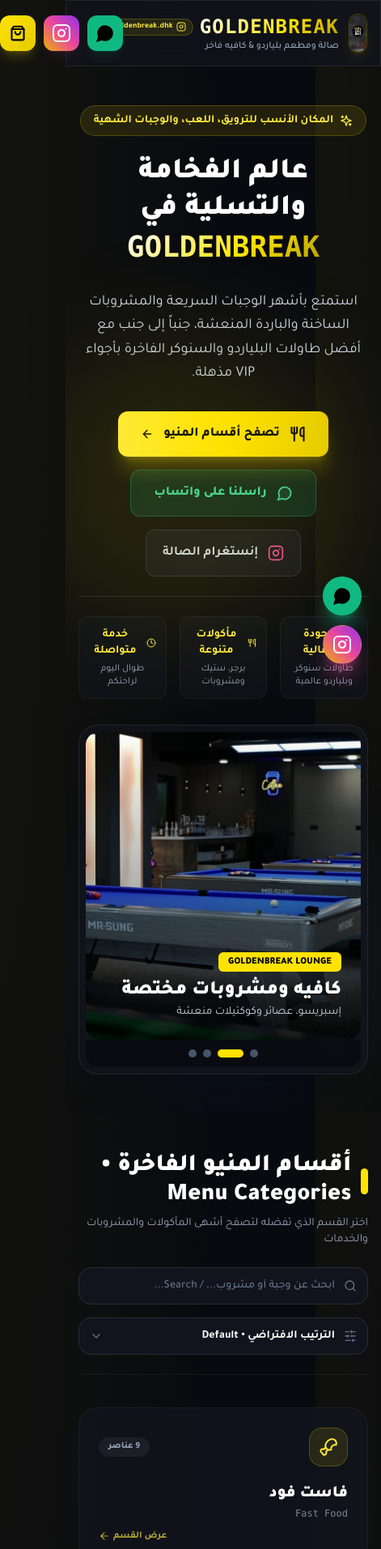
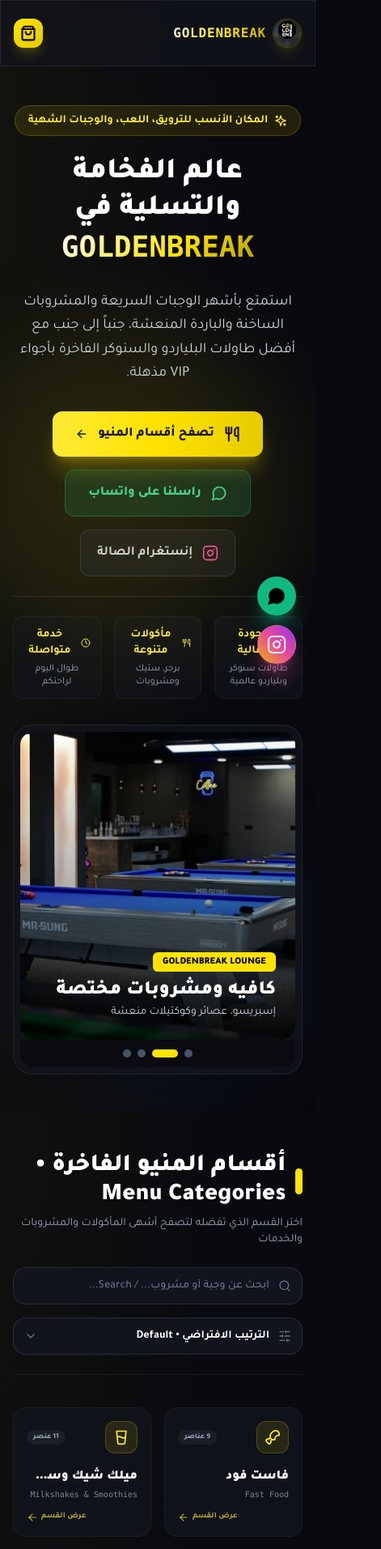
Before and after one commit to VeltrixTrade/GoldenBreak, a React (Vite) app: page / in a window 390 px wide. Shown: the top 1913 px of the page at 81% size, 471 px wide, since content can reach past the window. Built offline with nearby package versions, Linux system fonts and the light colour scheme.

Commit message:
style: optimize header and categories grid for mobile screen responsive view

```diff
--- a/src/App.jsx
+++ b/src/App.jsx
@@ -331,7 +331,7 @@
                   </div>
                 ) : (
                   /* Categories Card Grid */
-                  <div className="grid grid-cols-1 sm:grid-cols-2 md:grid-cols-3 lg:grid-cols-4 gap-6 font-sans">
+                  <div className="grid grid-cols-2 md:grid-cols-3 lg:grid-cols-4 gap-4 sm:gap-6 font-sans">
                     {sortedCategories.map((cat) => {
                       const IconComponent = CATEGORY_ICON_MAP[cat.icon] || Layers;
                       const itemCount = items.filter((item) => item.category === cat.id).length;
@@ -345,27 +345,27 @@
                             setSelectedCategory(cat.id);
                             window.scrollTo({ top: 0, behavior: 'smooth' });
                           }}
-                          className="group bg-dark-800/80 border border-white/5 hover:border-amber-500/40 hover:shadow-2xl hover:shadow-amber-500/5 rounded-3xl p-6 transition-all duration-300 flex flex-col justify-between h-48 cursor-pointer transform hover:-translate-y-1"
+                          className="group bg-dark-800/80 border border-white/5 hover:border-amber-500/40 hover:shadow-2xl hover:shadow-amber-500/5 rounded-2xl sm:rounded-3xl p-4 sm:p-6 transition-all duration-300 flex flex-col justify-between h-40 sm:h-48 cursor-pointer transform hover:-translate-y-1"
                         >
                           <div className="flex items-center justify-between">
-                            <div className="w-12 h-12 rounded-2xl bg-amber-500/10 border border-amber-500/20 flex items-center justify-center text-amber-400 group-hover:scale-110 group-hover:bg-amber-500 group-hover:text-black transition-all duration-300">
-                              <IconComponent className="w-6 h-6 stroke-[2]" />
+                            <div className="w-10 h-10 sm:w-12 sm:h-12 rounded-xl sm:rounded-2xl bg-amber-500/10 border border-amber-500/20 flex items-center justify-center text-amber-400 group-hover:scale-110 group-hover:bg-amber-500 group-hover:text-black transition-all duration-300 animate-transition">
+                              <IconComponent className="w-5 h-5 sm:w-6 sm:h-6 stroke-[2]" />
                             </div>
-                            <span className="text-[11px] font-extrabold px-3 py-1 rounded-full bg-white/5 text-slate-400 group-hover:bg-amber-500/10 group-hover:text-amber-400 transition-colors">
+                            <span className="text-[9px] sm:text-[11px] font-extrabold px-2 py-0.5 sm:px-3 sm:py-1 rounded-full bg-white/5 text-slate-400 group-hover:bg-amber-500/10 group-hover:text-amber-400 transition-colors">
                               {itemCount} {itemCount >= 11 ? 'عنصر' : 'عناصر'}
                             </span>
                           </div>
-                          <div className="mt-4">
-                            <h3 className="text-xl font-black text-white group-hover:text-amber-400 transition-colors">
+                          <div className="mt-2 sm:mt-4">
+                            <h3 className="text-base sm:text-xl font-black text-white group-hover:text-amber-400 transition-colors truncate">
                               {nameAr}
                             </h3>
                             {nameEn && (
-                              <p className="text-xs text-slate-400 font-mono font-medium mt-0.5 opacity-80">
+                              <p className="text-[10px] sm:text-xs text-slate-400 font-mono font-medium mt-0.5 opacity-80 truncate">
                                 {nameEn}
                               </p>
                             )}
                           </div>
-                          <div className="flex items-center justify-end text-xs text-amber-400/70 group-hover:text-amber-400 font-bold gap-1 mt-2">
+                          <div className="flex items-center justify-end text-[10px] sm:text-xs text-amber-400/70 group-hover:text-amber-400 font-bold gap-1 mt-1 sm:mt-2">
                             <span>عرض القسم</span>
                             <ArrowLeft className="w-3.5 h-3.5 transform group-hover:-translate-x-1 transition-transform" />
                           </div>
--- a/src/components/Navbar.jsx
+++ b/src/components/Navbar.jsx
@@ -21,15 +21,15 @@
       <div className="max-w-7xl mx-auto px-4 sm:px-6 lg:px-8 h-20 flex items-center justify-between">
 
         {/* Logo & Brand (Secret Triple-Click to open Admin) */}
-        <div className="flex items-center gap-3 cursor-pointer select-none group" onClick={handleLogoClick} title="GOLDENBREAK @goldenbreak.dhk">
+        <div className="flex items-center gap-2 sm:gap-3 cursor-pointer select-none group" onClick={handleLogoClick} title="GOLDENBREAK @goldenbreak.dhk">
           <img
             src="/logo.png"
             alt="GOLDENBREAK Logo"
-            className="w-12 h-12 rounded-full object-cover border border-amber-500/30 group-hover:scale-105 transition-transform duration-300 bg-black shadow-lg shadow-amber-500/10"
+            className="w-9 h-9 sm:w-12 sm:h-12 rounded-full object-cover border border-amber-500/30 group-hover:scale-105 transition-transform duration-300 bg-black shadow-lg shadow-amber-500/10"
           />
           <div>
-            <div className="flex items-center gap-2">
-              <span className="font-extrabold text-2xl tracking-wider gold-text-gradient font-mono">
+            <div className="flex items-center gap-1.5 sm:gap-2">
+              <span className="font-extrabold text-base sm:text-2xl tracking-wider gold-text-gradient font-mono">
                 GOLDENBREAK
               </span>
               <a
@@ -37,13 +37,13 @@
                 target="_blank"
                 rel="noopener noreferrer"
                 onClick={(e) => e.stopPropagation()}
-                className="bg-amber-500/10 hover:bg-amber-500/20 text-amber-400 text-[10px] px-2 py-0.5 rounded-full border border-amber-500/20 font-bold flex items-center gap-1 transition-all"
+                className="hidden sm:flex bg-amber-500/10 hover:bg-amber-500/20 text-amber-400 text-[10px] px-2 py-0.5 rounded-full border border-amber-500/20 font-bold items-center gap-1 transition-all"
               >
                 <Instagram className="w-3 h-3" />
                 <span>goldenbreak.dhk</span>
               </a>
             </div>
-            <p className="text-xs text-slate-400 font-medium">صالة ومطعم بلياردو & كافيه فاخر</p>
+            <p className="text-[10px] sm:text-xs text-slate-400 font-medium hidden sm:block">صالة ومطعم بلياردو & كافيه فاخر</p>
           </div>
         </div>
 
@@ -79,13 +79,13 @@
         </nav>
 
         {/* Actions */}
-        <div className="flex items-center gap-2.5">
+        <div className="flex items-center gap-1.5 sm:gap-2.5">
           {/* WhatsApp Direct Button */}
           <a
             href="https://wa.me/9647504596543"
             target="_blank"
             rel="noopener noreferrer"
-            className="flex items-center justify-center w-11 h-11 rounded-xl bg-emerald-500 text-black shadow-lg shadow-emerald-500/10 hover:bg-emerald-400 active:scale-95 transition-all"
+            className="hidden sm:flex items-center justify-center w-11 h-11 rounded-xl bg-emerald-500 text-black shadow-lg shadow-emerald-500/10 hover:bg-emerald-400 active:scale-95 transition-all"
             title="تواصل معنا عبر واتساب"
           >
             <MessageCircle className="w-5.5 h-5.5 fill-black stroke-[1.5]" />
@@ -96,7 +96,7 @@
             href="https://instagram.com/goldenbreak.dhk"
             target="_blank"
             rel="noopener noreferrer"
-            className="flex items-center justify-center w-11 h-11 rounded-xl bg-gradient-to-tr from-yellow-500 via-pink-500 to-purple-600 text-white shadow-lg shadow-pink-500/10 hover:brightness-110 active:scale-95 transition-all"
+            className="hidden sm:flex items-center justify-center w-11 h-11 rounded-xl bg-gradient-to-tr from-yellow-500 via-pink-500 to-purple-600 text-white shadow-lg shadow-pink-500/10 hover:brightness-110 active:scale-95 transition-all"
             title="حساب إنستغرام"
           >
             <Instagram className="w-5.5 h-5.5 stroke-[2]" />
@@ -105,7 +105,7 @@
           {/* Cart Button */}
           <button
             onClick={onOpenCart}
-            className="relative flex items-center justify-center w-11 h-11 rounded-xl bg-gradient-to-br from-amber-500 to-amber-600 text-black font-bold shadow-lg shadow-amber-500/20 hover:brightness-110 active:scale-95 transition-all"
+            className="relative flex items-center justify-center w-9 h-9 sm:w-11 sm:h-11 rounded-xl bg-gradient-to-br from-amber-500 to-amber-600 text-black font-bold shadow-lg shadow-amber-500/20 hover:brightness-110 active:scale-95 transition-all"
             aria-label="سلة التسوق"
           >
             <ShoppingBag className="w-5 h-5 stroke-[2.5]" />
```
Also changed, not shown: 4 other files (tests, documents, lock files or other folders).
